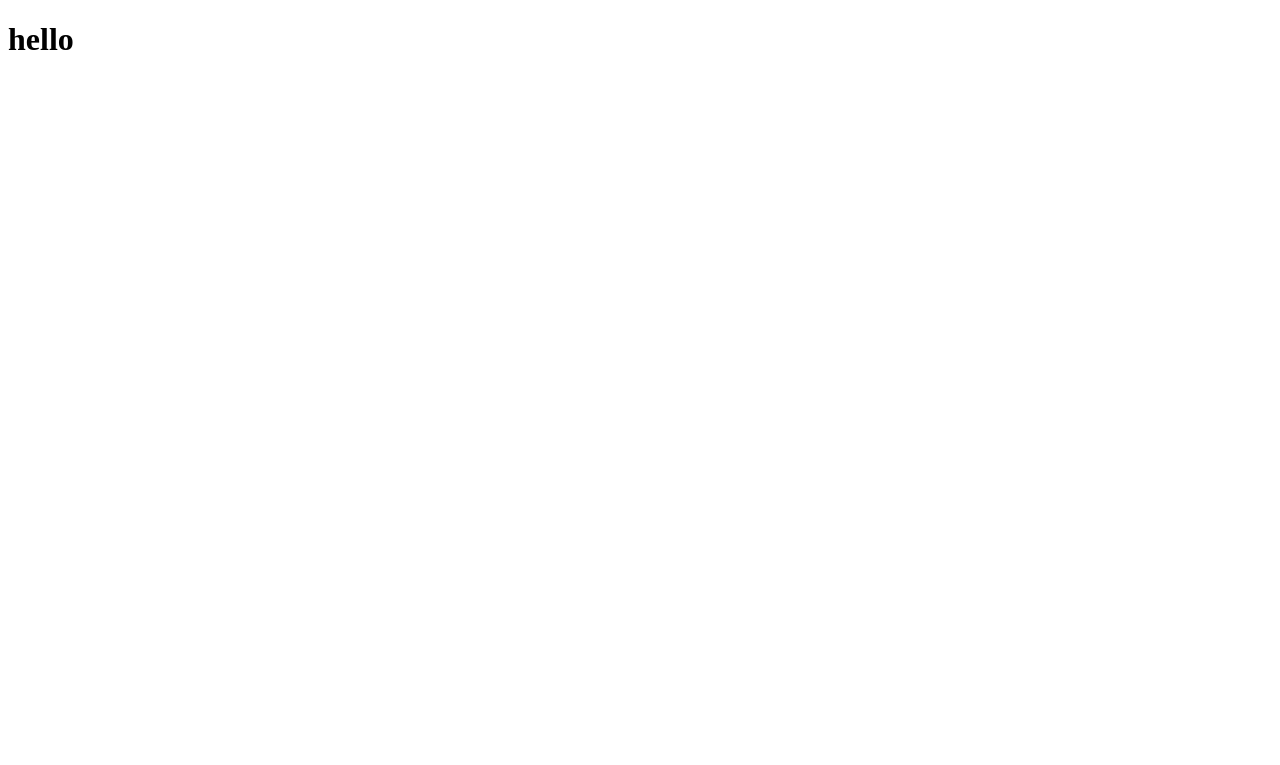
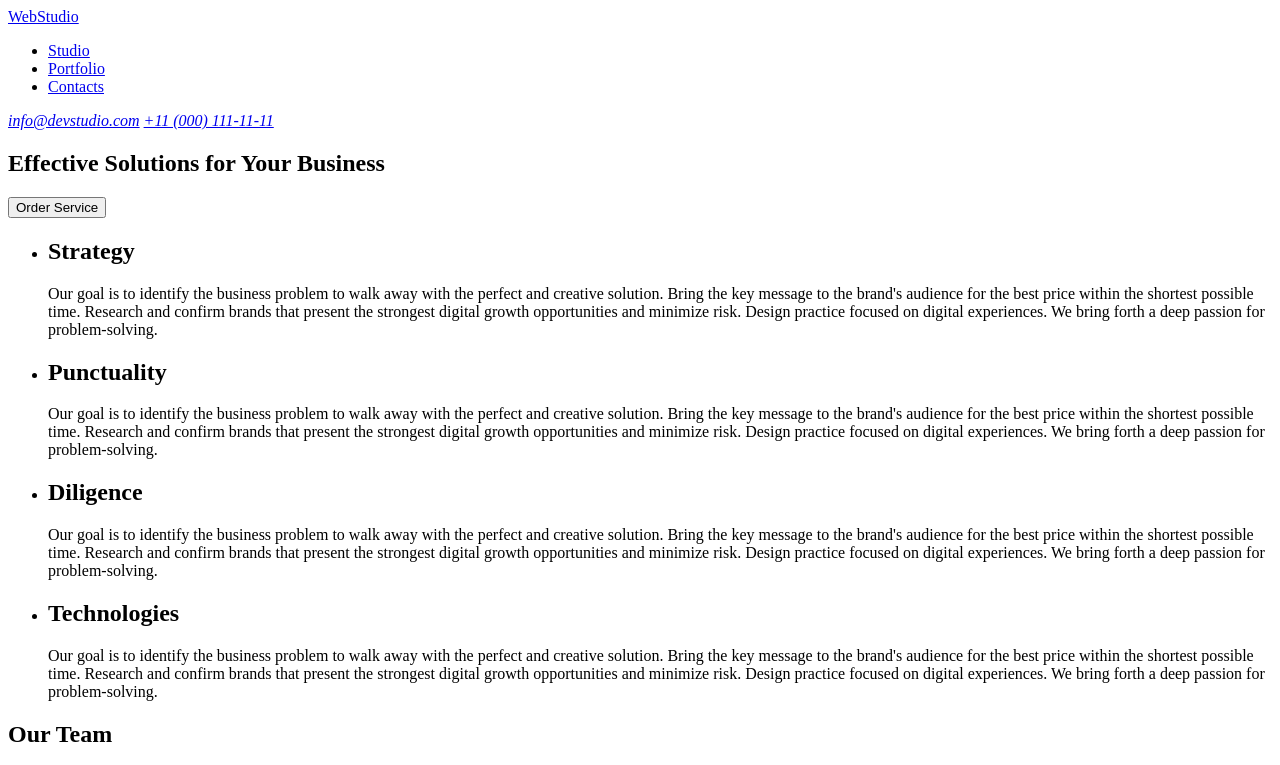
Before and after one commit to Matvey-Yurga/goit-markup-hw-01, a plain HTML site: page index.html in a window 1280 px wide. Shown: the top 765 px of the page. Drawn offline with Linux system fonts and the light colour scheme.

Commit message:
add header,main,footer

```diff
--- a/index.html
+++ b/index.html
@@ -1,11 +1,139 @@
 <!DOCTYPE html>
 <html lang="en">
-<head>
-    <meta charset="UTF-8">
-    <meta name="viewport" content="width=device-width, initial-scale=1.0">
+  <head>
+    <meta charset="UTF-8" />
+    <meta name="viewport" content="width=device-width, initial-scale=1.0" />
     <title>Document</title>
-</head>
-<body>
-    <h1>hello </h1>
-</body>
+  </head>
+  <body>
+    <header>
+      <nav>
+        <a href="./index.html">WebStudio</a>
+        <ul>
+          <li>
+            <a href="#Studio">Studio</a>
+          </li>
+          <li>
+            <a href="#Portfolio">Portfolio</a>
+          </li>
+          <li>
+            <a href="#Contacts">Contacts</a>
+          </li>
+        </ul>
+      </nav>
+      <address id="Contacts">
+        <a href="mailto:info@devstudio.com">info@devstudio.com</a>
+        <a href="tel:+110001111111">+11 (000) 111-11-11</a>
+      </address>
+    </header>
+    <main>
+      <!-- section 1 -->
+      <section id="Studio">
+        <h1>Effective Solutions for Your Business</h1>
+        <button lang="button">Order Service</button>
+      </section>
+      <!-- section 2 -->
+      <section>
+        <h2 hidden>info</h2>
+        <ul>
+          <li>
+            <h2>Strategy</h2>
+            <p>
+              Our goal is to identify the business problem to walk away with the
+              perfect and creative solution. Bring the key message to the
+              brand's audience for the best price within the shortest possible
+              time. Research and confirm brands that present the strongest
+              digital growth opportunities and minimize risk. Design practice
+              focused on digital experiences. We bring forth a deep passion for
+              problem-solving.
+            </p>
+          </li>
+          <li>
+            <h2>Punctuality</h2>
+            <p>
+              Our goal is to identify the business problem to walk away with the
+              perfect and creative solution. Bring the key message to the
+              brand's audience for the best price within the shortest possible
+              time. Research and confirm brands that present the strongest
+              digital growth opportunities and minimize risk. Design practice
+              focused on digital experiences. We bring forth a deep passion for
+              problem-solving.
+            </p>
+          </li>
+          <li>
+            <h2>Diligence</h2>
+            <p>
+              Our goal is to identify the business problem to walk away with the
+              perfect and creative solution. Bring the key message to the
+              brand's audience for the best price within the shortest possible
+              time. Research and confirm brands that present the strongest
+              digital growth opportunities and minimize risk. Design practice
+              focused on digital experiences. We bring forth a deep passion for
+              problem-solving.
+            </p>
+          </li>
+          <li>
+            <h2>Technologies</h2>
+            <p>
+              Our goal is to identify the business problem to walk away with the
+              perfect and creative solution. Bring the key message to the
+              brand's audience for the best price within the shortest possible
+              time. Research and confirm brands that present the strongest
+              digital growth opportunities and minimize risk. Design practice
+              focused on digital experiences. We bring forth a deep passion for
+              problem-solving.
+            </p>
+          </li>
+        </ul>
+      </section>
+      <!-- section 3 -->
+      <section>
+        <h2 id="Portfolio">Our Team</h2>
+        <ul>
+          <li>
+            <img src="./images/img.jpg" alt="photo" width="264" heght="260" />
+            <h3>Mark Guerrero</h3>
+            <p>Product Designer</p>
+          </li>
+          <li>
+            <img
+              src="./images/img-1.jpg"
+              alt="photo1"
+              width="264"
+              heght="260"
+            />
+            <h3>Tom Ford</h3>
+            <p>Frontend Developer</p>
+          </li>
+          <li>
+            <img
+              src="./images/img-2.jpg"
+              alt="photo2"
+              width="264"
+              heght="260"
+            />
+            <h3>Camila Garcia</h3>
+            <p>Marketing</p>
+          </li>
+          <li>
+            <img
+              src="./images/img-3.jpg"
+              alt="photo3"
+              width="264"
+              heght="260"
+            />
+            <h3>Daniel Wilson</h3>
+            <p>UI Designer</p>
+          </li>
+        </ul>
+      </section>
+    </main>
+    <footer>
+      <a href="./index.html">WebStudio</a>
+      <p>
+        Increase the flow of customers and sales for your business with digital
+        marketing & growth solutions.
+      </p>
+    </footer>
+  </body>
 </html>
```
Also changed, not shown: images/img-1.jpg (added), images/img-2.jpg (added), images/img-3.jpg (added), images/img.jpg (added), 1 other file.
